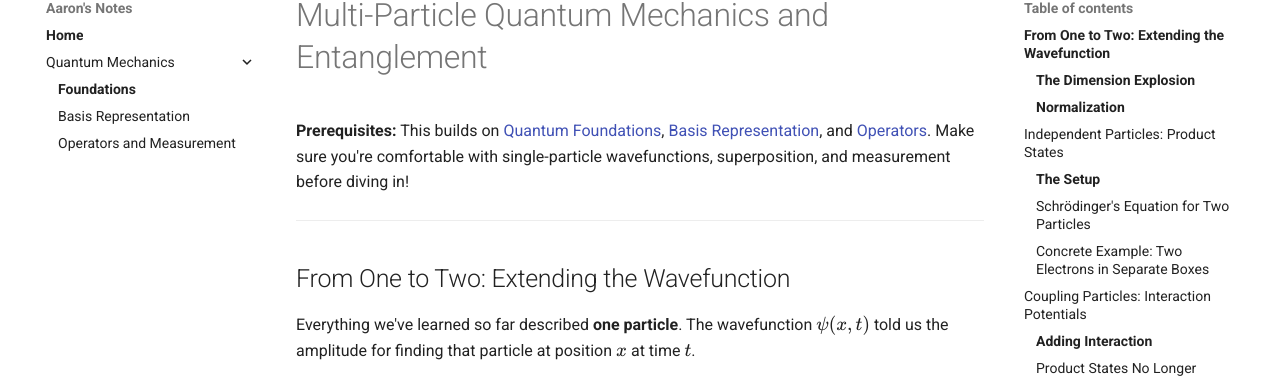
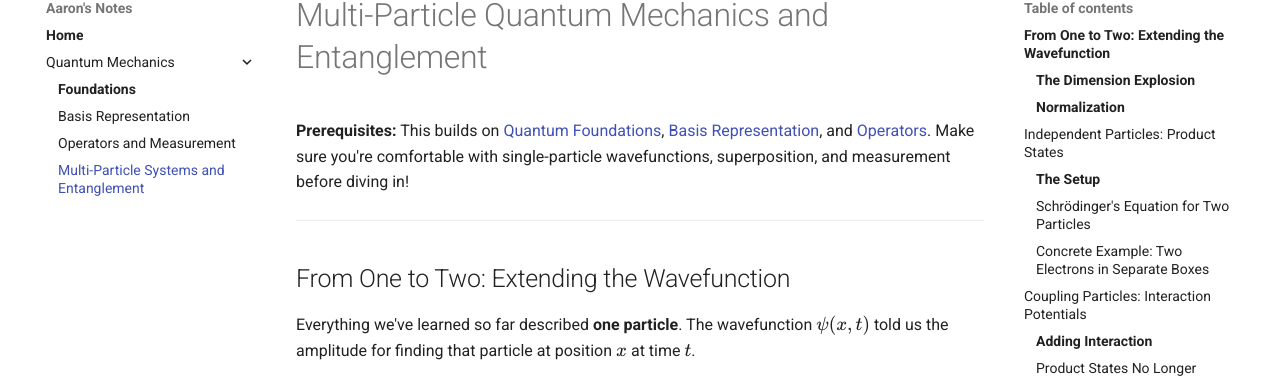
Before and after one commit to aaron-scher/home, an MkDocs documentation site: the page built from docs/quantum-mechanics/multi-particle-entanglement.md, in a window 1280 px wide. Shown: the part 103-481 px from the top of the page. Built offline with MkDocs 1.6.1 and Material for MkDocs 9.7.7, drawn with Linux system fonts in a browser that asks for light colours; comment, search, counter and statistics services are not loaded.

Commit message:
Add multi-particle entanglement to navigation menu
Updated mkdocs.yml to include the new page in the nav configuration.
Now appears in left sidebar under Quantum Mechanics section.

🤖 Generated with [Claude Code](https://claude.com/claude-code)

Co-Authored-By: Claude <noreply@anthropic.com>

```diff
--- a/mkdocs.yml
+++ b/mkdocs.yml
@@ -55,6 +55,7 @@ nav:
     - Foundations: quantum-mechanics/quantum-foundations.md
     - Basis Representation: quantum-mechanics/quantum-basis-representation.md
     - Operators and Measurement: quantum-mechanics/quantum-operators.md
+    - Multi-Particle Systems and Entanglement: quantum-mechanics/multi-particle-entanglement.md
 
 extra:
   generator: false
```
